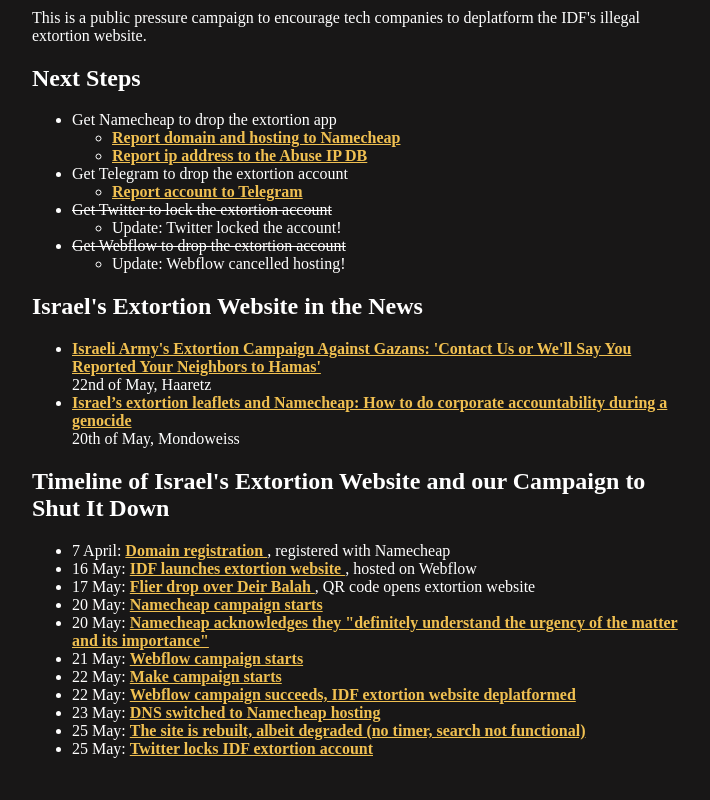
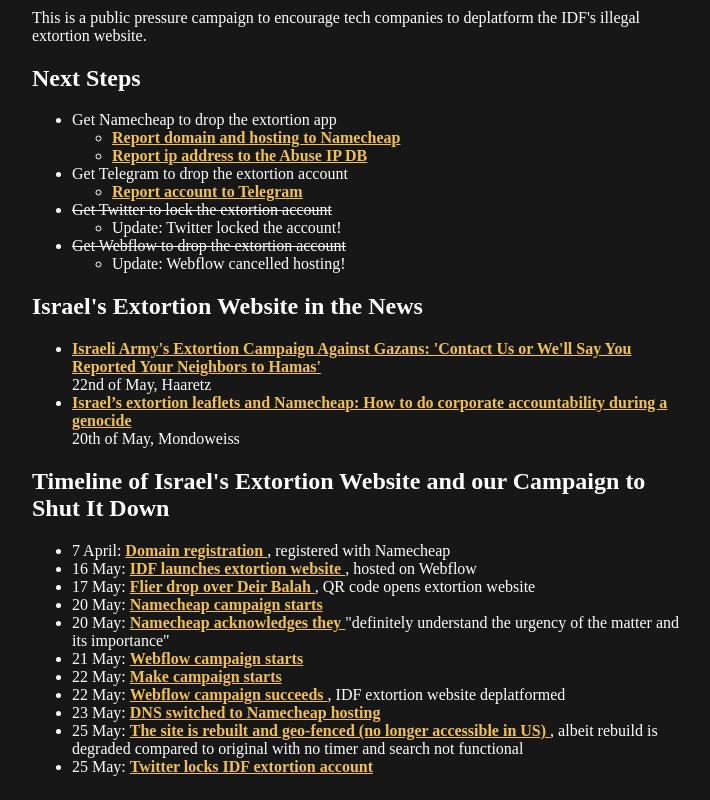
Before and after one commit to exceptionalwhiskey/shadyidf.com, a plain HTML site: page index.html in a window 1280 px wide. Shown: the part 393-1193 px from the top of the page, without its empty margins (283-993 px from the left). Drawn offline with Linux system fonts and the light colour scheme.

Commit message:
Updated timeline

```diff
--- a/index.html
+++ b/index.html
@@ -124,8 +124,8 @@
             </li>
             <li>20 May:
                 <a href="https://x.com/Namecheap/status/1792588860527984946">
-                    Namecheap acknowledges they "definitely understand the urgency of the matter and its importance"
-                </a>
+                    Namecheap acknowledges they
+                </a> "definitely understand the urgency of the matter and its importance"
             </li>
             <li>21 May:
                 <a href="https://x.com/receipts_lol/status/1793052046171525525">
@@ -139,8 +139,8 @@
             </li>
             <li>22 May:
                 <a href="https://x.com/receipts_lol/status/1793347187411132823">
-                    Webflow campaign succeeds, IDF extortion website deplatformed
-                </a>
+                    Webflow campaign succeeds
+                </a>, IDF extortion website deplatformed
             </li>
             <li>23 May:
                 <a href="https://x.com/receipts_lol/status/1794394317240275086">
@@ -149,8 +149,8 @@
             </li>
             <li>25 May:
                 <a href="https://x.com/receipts_lol/status/1794394298340745606">
-                    The site is rebuilt, albeit degraded (no timer, search not functional)
-                </a>
+                    The site is rebuilt and geo-fenced (no longer accessible in US)
+                </a>, albeit rebuild is degraded compared to original with no timer and search not functional
             </li>
             <li>25 May:
                 <a href="https://x.com/talulasha/status/1794468687359201681">
```
